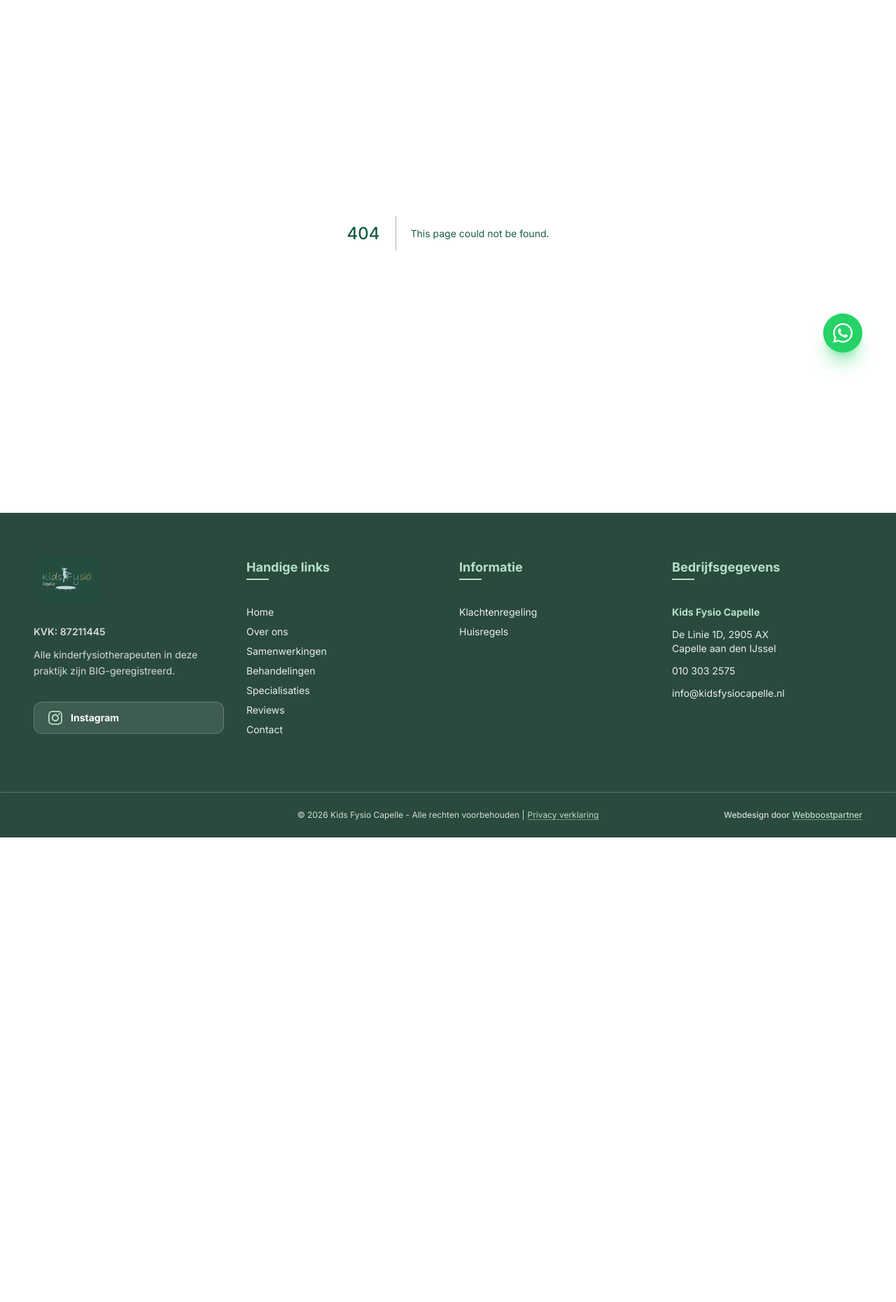
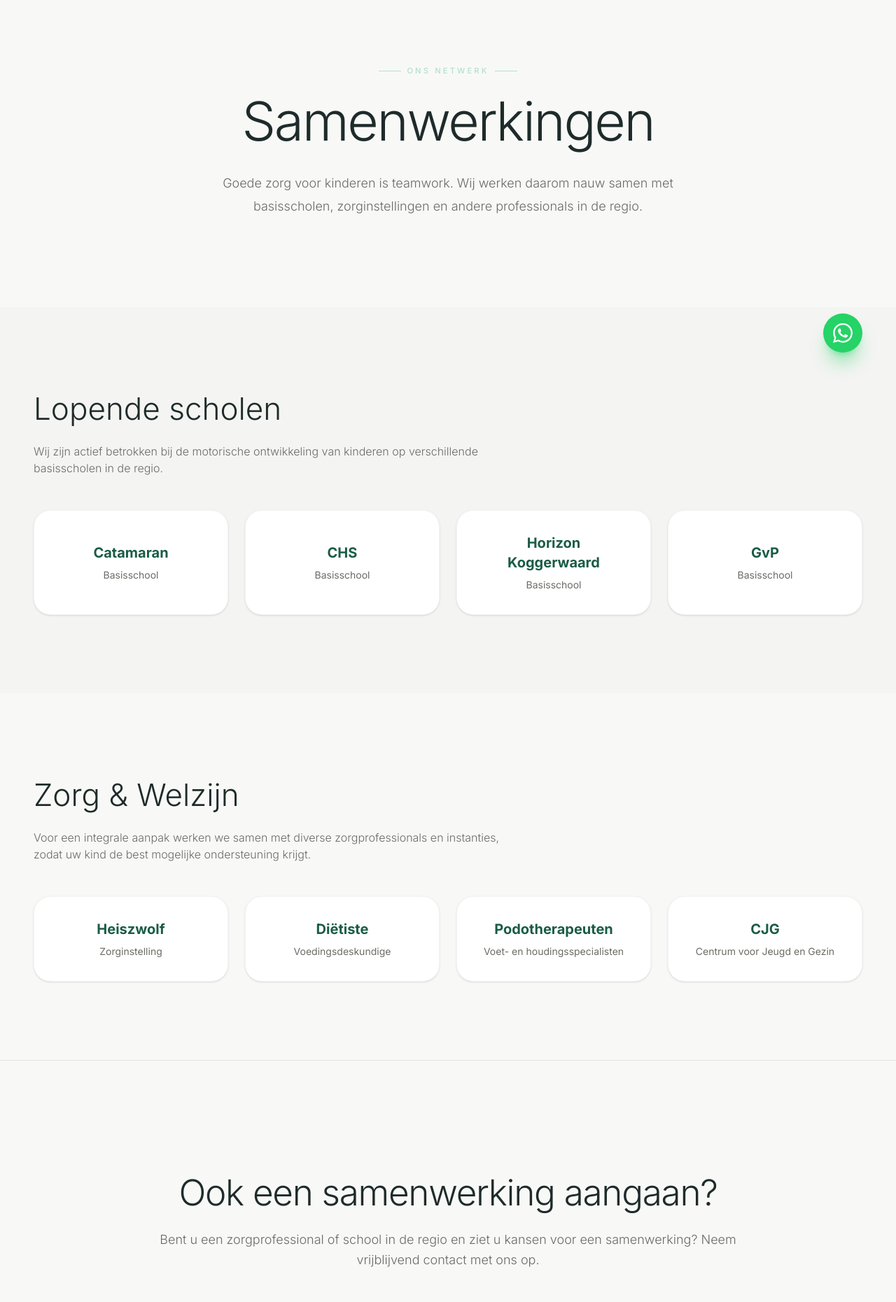
Before and after one commit to Maximustopdeals/kidsfysio-capelle-next-js, a Next.js app: page /over-ons/samenwerkingen in a window 1280 px wide. Before the commit this address had no page. Shown: the part 200-2061 px from the top of the page at 70% size. Before the commit the page ends 1397 px from the top, so only its background shows below. Built offline with nearby package versions, Linux system fonts and the light colour scheme.

Commit message:
Create SamenwerkingenPage for collaborations
This page provides information about collaborations with schools and healthcare professionals, emphasizing teamwork in child care.

```diff
--- /dev/null
+++ b/src/app/over-ons/samenwerkingen/page.tsx
@@ -0,0 +1,123 @@
+import type { Metadata } from "next";
+import FadeIn from "@/components/FadeIn";
+import Button from "@/components/Button";
+
+export const metadata: Metadata = {
+  title: "Samenwerkingen | Kids Fysio Capelle",
+  description: "Kids Fysio Capelle werkt samen met scholen, zorginstellingen en professionals in de regio Capelle aan den IJssel voor de beste zorg voor uw kind.",
+  alternates: { canonical: "/samenwerkingen/" },
+};
+
+const scholen = [
+  { name: "Catamaran", type: "Basisschool" },
+  { name: "CHS", type: "Basisschool" },
+  { name: "Horizon Koggerwaard", type: "Basisschool" },
+  { name: "GvP", type: "Basisschool" },
+];
+
+const zorgprofessionals = [
+  { name: "Heiszwolf", type: "Zorginstelling" },
+  { name: "Diëtiste", type: "Voedingsdeskundige" },
+  { name: "Podotherapeuten", type: "Voet- en houdingsspecialisten" },
+  { name: "CJG", type: "Centrum voor Jeugd en Gezin" },
+];
+
+export default function SamenwerkingenPage() {
+  return (
+    <>
+      {/* Hero */}
+      <section className="relative w-full bg-cream pt-32 pb-24 lg:pt-40 lg:pb-32 overflow-hidden">
+        <div className="mx-auto max-w-7xl px-6 lg:px-12 text-center">
+          <FadeIn>
+            <p className="text-[0.7rem] font-medium tracking-[0.28em] uppercase text-sage mb-6 flex items-center justify-center gap-2">
+              <span className="w-8 h-[1px] bg-sage inline-block"></span>
+              Ons netwerk
+              <span className="w-8 h-[1px] bg-sage inline-block"></span>
+            </p>
+          </FadeIn>
+          <FadeIn delay={0.12}>
+            <h1 className="font-serif text-[clamp(3.25rem,6vw,5.5rem)] font-light leading-[1.05] tracking-[-0.03em] text-charcoal mb-8">
+              Samenwerkingen
+            </h1>
+          </FadeIn>
+          <FadeIn delay={0.28}>
+            <p className="text-[1.05rem] lg:text-lg text-muted max-w-2xl mx-auto leading-[1.8] font-light">
+              Goede zorg voor kinderen is teamwork. Wij werken daarom nauw samen met basisscholen, zorginstellingen en andere professionals in de regio.
+            </p>
+          </FadeIn>
+        </div>
+      </section>
+
+      {/* Scholen */}
+      <section className="py-20 lg:py-28 bg-warm-gray">
+        <div className="mx-auto max-w-7xl px-6 lg:px-12">
+          <FadeIn>
+            <div className="mb-12">
+              <h2 className="font-serif text-[clamp(2rem,3.5vw,2.75rem)] font-light text-charcoal">
+                Lopende scholen
+              </h2>
+              <p className="mt-4 text-muted font-light max-w-2xl">
+                Wij zijn actief betrokken bij de motorische ontwikkeling van kinderen op verschillende basisscholen in de regio.
+              </p>
+            </div>
+          </FadeIn>
+          <div className="grid grid-cols-1 sm:grid-cols-2 lg:grid-cols-4 gap-6">
+            {scholen.map((school, i) => (
+              <FadeIn key={school.name} delay={i * 0.1}>
+                <div className="bg-white p-8 rounded-[1.5rem] shadow-sm border border-charcoal/5 h-full flex flex-col justify-center items-center text-center hover:shadow-md transition-shadow">
+                  <h3 className="font-bold text-forest text-xl mb-2">{school.name}</h3>
+                  <p className="text-muted text-sm">{school.type}</p>
+                </div>
+              </FadeIn>
+            ))}
+          </div>
+        </div>
+      </section>
+
+      {/* Zorgprofessionals */}
+      <section className="py-20 lg:py-28 bg-cream">
+        <div className="mx-auto max-w-7xl px-6 lg:px-12">
+          <FadeIn>
+            <div className="mb-12">
+              <h2 className="font-serif text-[clamp(2rem,3.5vw,2.75rem)] font-light text-charcoal">
+                Zorg & Welzijn
+              </h2>
+              <p className="mt-4 text-muted font-light max-w-2xl">
+                Voor een integrale aanpak werken we samen met diverse zorgprofessionals en instanties, zodat uw kind de best mogelijke ondersteuning krijgt.
+              </p>
+            </div>
+          </FadeIn>
+          <div className="grid grid-cols-1 sm:grid-cols-2 lg:grid-cols-4 gap-6">
+            {zorgprofessionals.map((pro, i) => (
+              <FadeIn key={pro.name} delay={i * 0.1}>
+                <div className="bg-white p-8 rounded-[1.5rem] shadow-sm border border-charcoal/5 h-full flex flex-col justify-center items-center text-center hover:shadow-md transition-shadow">
+                  <h3 className="font-bold text-forest text-xl mb-2">{pro.name}</h3>
+                  <p className="text-muted text-sm">{pro.type}</p>
+                </div>
+              </FadeIn>
+            ))}
+          </div>
+        </div>
+      </section>
+
+      {/* CTA */}
+      <section className="py-28 lg:py-40 bg-cream border-t border-charcoal/10">
+        <div className="mx-auto max-w-4xl px-6 text-center">
+          <FadeIn>
+            <h2 className="font-serif text-[clamp(2.25rem,4vw,3.5rem)] font-light tracking-[-0.025em] text-charcoal leading-[1.1]">
+              Ook een samenwerking aangaan?
+            </h2>
+            <p className="mt-6 text-muted leading-relaxed font-light text-lg mb-12">
+              Bent u een zorgprofessional of school in de regio en ziet u kansen voor een samenwerking? Neem vrijblijvend contact met ons op.
+            </p>
+            <div className="flex flex-wrap justify-center gap-5">
+              <Button href="/contact/" variant="primary" size="lg">
+                Neem contact op
+              </Button>
+            </div>
+          </FadeIn>
+        </div>
+      </section>
+    </>
+  );
+}
```
